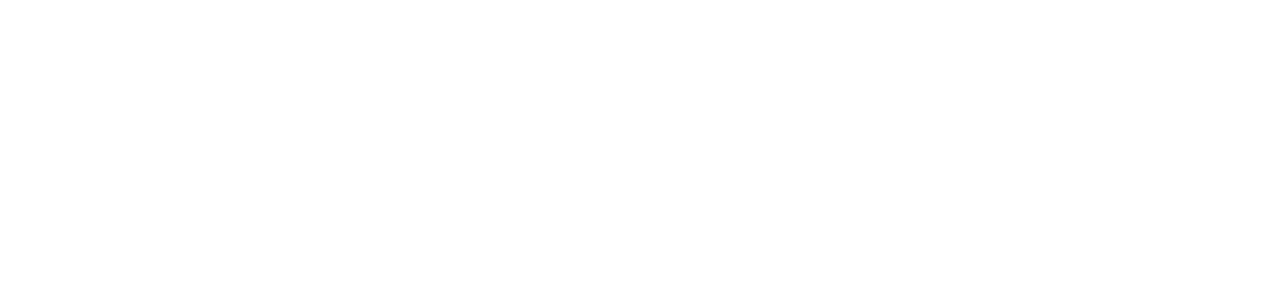
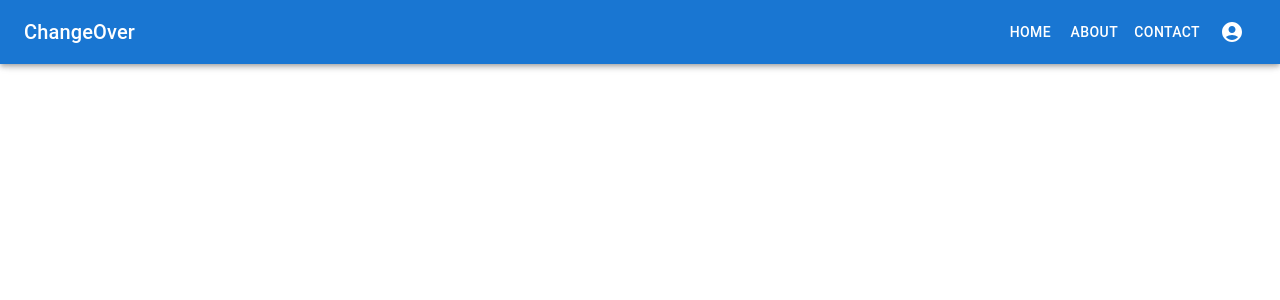
Before and after one commit to HkausarM/ChangeOver_FE, a React (Create React App) app: page / in a window 1280 px wide. Shown: the top 300 px of the page. Built offline with nearby package versions, Linux system fonts and the light colour scheme.

Commit message:
adding top nav with searchbar

```diff
--- a/src/components/App/App.css
+++ b/src/components/App/App.css
@@ -1,10 +1,22 @@
 .App-header {
   background-color: white;
-  min-height: 100vh;
+  /* min-height: 100vh; */
   display: flex;
   flex-direction: column;
-  align-items: center;
+  align-items: right;
   justify-content: center;
   font-size: calc(10px + 2vmin);
   color:#282c34;
 }
+
+.css-1ri6ub7-MuiPaper-root-MuiCard-root {
+  margin-top: 7% !important;
+  margin-left: 35% !important;
+  box-shadow: 0 4px 8px 0 rgba(0, 0, 0, 0.2), 0 6px 20px 0 rgba(0, 0, 0, 0.19) !important;
+  max-width: 450px;
+  text-align: center;
+}
+
+.css-1rwt2y5-MuiButtonBase-root-MuiButton-root {
+  margin: 3% !important
+}
--- a/src/components/App/App.js
+++ b/src/components/App/App.js
@@ -1,9 +1,15 @@
 import './App.css';
+import HomeMenu from '../nav/HomeMenu';
+import MultiActionAreaCard from '../home/HomeOverlay'
 
 function App() {
   return (
     <div className="App">
       <header className="App-header">
+          <div className="menu">
+          <HomeMenu />
+          {/* <MultiActionAreaCard /> */}
+          </div>
       </header>
     </div>
   );
--- /dev/null
+++ b/src/components/home/HomeOverlay.js
@@ -0,0 +1,24 @@
+import * as React from 'react';
+import Card from '@mui/material/Card';
+import CardContent from '@mui/material/CardContent';
+import CardMedia from '@mui/material/CardMedia';
+import Typography from '@mui/material/Typography';
+import { Button, CardActionArea, CardActions } from '@mui/material';
+
+export default function MultiActionAreaCard() {
+    return (
+        <Card sx={{ maxWidth: 345 }}>
+            <CardActionArea>
+                <CardContent>
+                    <Typography gutterBottom variant="h5" component="div">
+                        Would you like to?
+                    </Typography>
+                    <Button variant="outlined">Buy</Button>
+                    <Button variant="outlined" href="#outlined-buttons">
+                        Sell
+                    </Button>
+                </CardContent>
+            </CardActionArea>
+        </Card>
+    );
+}
--- /dev/null
+++ b/src/components/nav/HomeMenu.js
@@ -0,0 +1,124 @@
+import * as React from 'react';
+import PropTypes from 'prop-types';
+import AppBar from '@mui/material/AppBar';
+import Box from '@mui/material/Box';
+import CssBaseline from '@mui/material/CssBaseline';
+import Divider from '@mui/material/Divider';
+import Drawer from '@mui/material/Drawer';
+import IconButton from '@mui/material/IconButton';
+import List from '@mui/material/List';
+import ListItem from '@mui/material/ListItem';
+import ListItemButton from '@mui/material/ListItemButton';
+import ListItemText from '@mui/material/ListItemText';
+import MenuIcon from '@mui/icons-material/Menu';
+import Toolbar from '@mui/material/Toolbar';
+import Typography from '@mui/material/Typography';
+import Button from '@mui/material/Button';
+import SearchAppBar from './SearchBar'
+import AccountCircle from '@mui/icons-material/AccountCircle';
+
+const drawerWidth = 240;
+const navItems = ['Home', 'About', 'Contact'];
+
+function DrawerAppBar(props) {
+  const { window } = props;
+  const [mobileOpen, setMobileOpen] = React.useState(false);
+
+  const handleDrawerToggle = () => {
+    setMobileOpen((prevState) => !prevState);
+  };
+
+  const drawer = (
+    <Box onClick={handleDrawerToggle} sx={{ textAlign: 'center' }}>
+      <Typography variant="h6" sx={{ my: 2 }}>
+        MUI
+      </Typography>
+      <Divider />
+      <List>
+        {/* {navItems.map((item) => (
+          <ListItem key={item} disablePadding>
+            <ListItemButton sx={{ textAlign: 'center' }}>
+              <ListItemText primary={item} />
+            </ListItemButton>
+          </ListItem>
+        ))} */}
+        <SearchAppBar />
+      </List>
+    </Box>
+  );
+
+  const container = window !== undefined ? () => window().document.body : undefined;
+
+  return (
+    <Box sx={{ display: 'flex' }}>
+      <CssBaseline />
+      <AppBar component="nav">
+        <Toolbar>
+          <IconButton
+            color="inherit"
+            aria-label="open drawer"
+            edge="start"
+            onClick={handleDrawerToggle}
+            sx={{ mr: 2, display: { sm: 'none' } }}
+          >
+            <MenuIcon />
+          </IconButton>
+          <Typography
+            variant="h6"
+            component="div"
+            sx={{ flexGrow: 1, display: { xs: 'none', sm: 'block' } }}
+          >
+            ChangeOver
+          </Typography>
+          {/* <SearchAppBar /> */}
+          <Box sx={{ display: { xs: 'none', sm: 'block' } }}>
+            {navItems.map((item) => (
+              <Button key={item} sx={{ color: '#fff' }}>
+                {item}
+              </Button>
+            ))}
+            <IconButton
+              size="large"
+              aria-label="account of current user"
+              aria-controls="primary-search-account-menu"
+              aria-haspopup="true"
+              color="inherit"
+            >
+              <AccountCircle />
+            </IconButton>
+          </Box>
+        </Toolbar>
+      </AppBar>
+      <nav>
+        <Drawer
+          container={container}
+          variant="temporary"
+          open={mobileOpen}
+          onClose={handleDrawerToggle}
+          ModalProps={{
+            keepMounted: true, // Better open performance on mobile.
+          }}
+          sx={{
+            display: { xs: 'block', sm: 'none' },
+            '& .MuiDrawer-paper': { boxSizing: 'border-box', width: drawerWidth },
+          }}
+        >
+          {drawer}
+        </Drawer>
+      </nav>
+      <Box component="main" sx={{ p: 3 }}>
+        <Toolbar />
+      </Box>
+    </Box>
+  );
+}
+
+DrawerAppBar.propTypes = {
+  /**
+   * Injected by the documentation to work in an iframe.
+   * You won't need it on your project.
+   */
+  window: PropTypes.func,
+};
+
+export default DrawerAppBar;
--- /dev/null
+++ b/src/components/nav/SearchBar.js
@@ -0,0 +1,66 @@
+import * as React from 'react';
+import { styled, alpha } from '@mui/material/styles';
+import AppBar from '@mui/material/AppBar';
+import Box from '@mui/material/Box';
+import Toolbar from '@mui/material/Toolbar';
+import IconButton from '@mui/material/IconButton';
+import Typography from '@mui/material/Typography';
+import InputBase from '@mui/material/InputBase';
+import MenuIcon from '@mui/icons-material/Menu';
+import SearchIcon from '@mui/icons-material/Search';
+
+const Search = styled('div')(({ theme }) => ({
+  position: 'relative',
+  borderRadius: theme.shape.borderRadius,
+  backgroundColor: alpha(theme.palette.common.white, 0.15),
+  '&:hover': {
+    backgroundColor: alpha(theme.palette.common.white, 0.25),
+  },
+  marginLeft: 0,
+  width: '100%',
+  [theme.breakpoints.up('sm')]: {
+    marginLeft: theme.spacing(1),
+    width: 'auto',
+  },
+}));
+
+const SearchIconWrapper = styled('div')(({ theme }) => ({
+  padding: theme.spacing(0, 2),
+  height: '100%',
+  position: 'absolute',
+  pointerEvents: 'none',
+  display: 'flex',
+  alignItems: 'center',
+  justifyContent: 'center',
+}));
+
+const StyledInputBase = styled(InputBase)(({ theme }) => ({
+  color: 'inherit',
+  '& .MuiInputBase-input': {
+    padding: theme.spacing(1, 1, 1, 0),
+    // vertical padding + font size from searchIcon
+    paddingLeft: `calc(1em + ${theme.spacing(4)})`,
+    transition: theme.transitions.create('width'),
+    width: '100%',
+    [theme.breakpoints.up('sm')]: {
+      width: '12ch',
+      '&:focus': {
+        width: '20ch',
+      },
+    },
+  },
+}));
+
+export default function SearchAppBar() {
+  return (
+    <Search>
+    <SearchIconWrapper>
+      <SearchIcon />
+    </SearchIconWrapper>
+    <StyledInputBase
+      placeholder="Search…"
+      inputProps={{ 'aria-label': 'search' }}
+    />
+  </Search>
+  );
+}
--- a/src/index.js
+++ b/src/index.js
@@ -1,7 +1,7 @@
 import React from 'react';
 import ReactDOM from 'react-dom/client';
 import './index.css';
-import App from './components/App/App';
+import App from './components/app/App';
 import reportWebVitals from './reportWebVitals';
 
 const root = ReactDOM.createRoot(document.getElementById('root'));
```
Also changed, not shown: package.json (+1 -6 lines), src/components/Nav/Nav.js (deleted), 1 other file (tests, documents, lock files or other folders).
